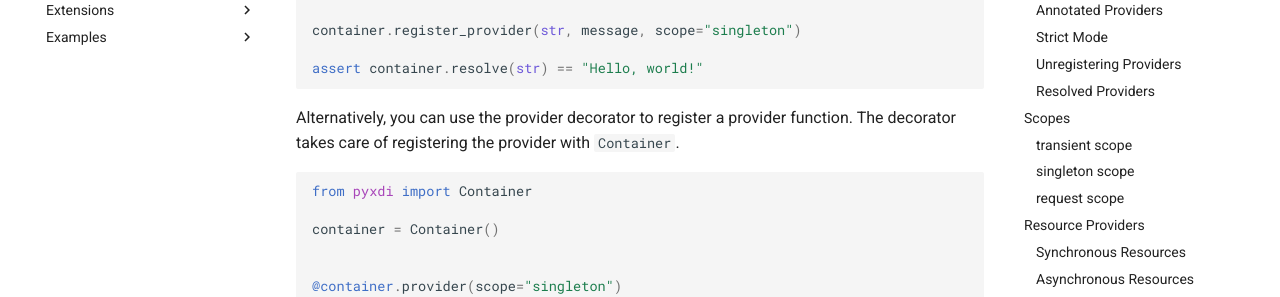
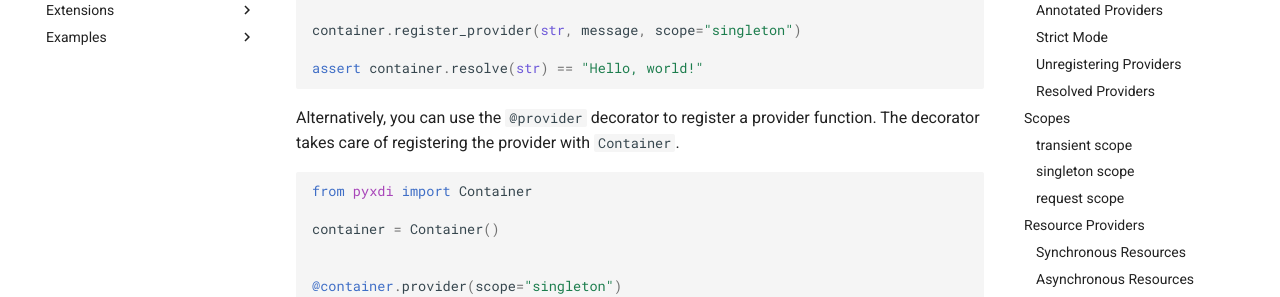
Before and after one commit to antonrh/anydi, an MkDocs documentation site: the page built from docs/usage.md, in a window 1280 px wide and 900 px high, scrolled down 487 px. Shown: the part 152-449 px from the top of the window. Built offline with MkDocs 1.6.1 and Material for MkDocs 9.7.7, drawn with Linux system fonts in a browser that asks for light colours; comment, search, counter and statistics services are not loaded.

Commit message:
Update docs

````diff
--- a/docs/usage.md
+++ b/docs/usage.md
@@ -25,7 +25,7 @@ container.register_provider(str, message, scope="singleton")
 assert container.resolve(str) == "Hello, world!"
 ```
 
-Alternatively, you can use the provider decorator to register a provider function. The decorator takes care of registering the provider with `Container`.
+Alternatively, you can use the `@provider` decorator to register a provider function. The decorator takes care of registering the provider with `Container`.
 
 ```python
 from pyxdi import Container
````
